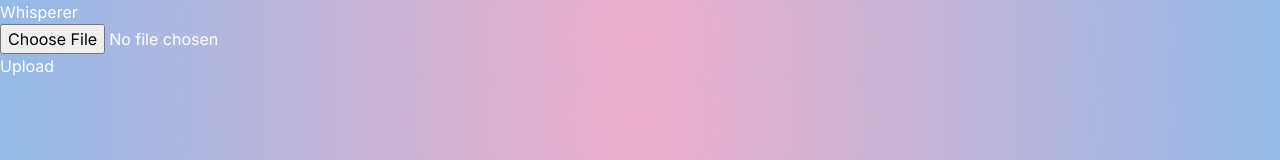
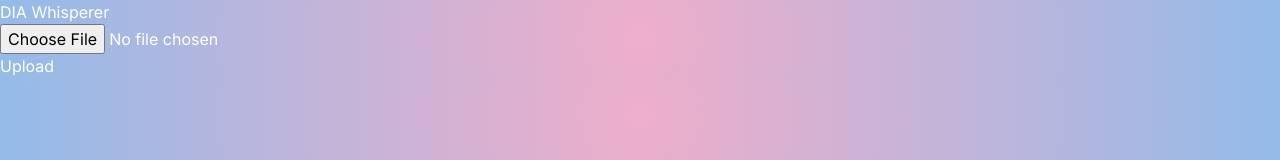
Before and after one commit to roshan-lal-dia/transcription-with-whisper-learnweb3DAO, a Next.js app: page / in a window 1280 px wide. Shown: the top 160 px of the page. Built offline with nearby package versions, Linux system fonts and the light colour scheme.

Commit message:
changed name

```diff
--- a/app/page.tsx
+++ b/app/page.tsx
@@ -56,7 +56,7 @@ export default function Home() {
 
   return (
     <main className="flex min-h-screen flex-col items-center justify-between px-24 py-5">
-      <h1 className="text-5xl font-sans">Whisperer</h1>
+      <h1 className="text-5xl font-sans">DIA Whisperer</h1>
 
       <div className="flex  h-[35rem] w-[40rem] flex-col items-center bg-gray-600 rounded-xl">
         <div className=" h-full flex flex-col gap-2 overflow-y-auto py-8 px-3 w-full">
```
